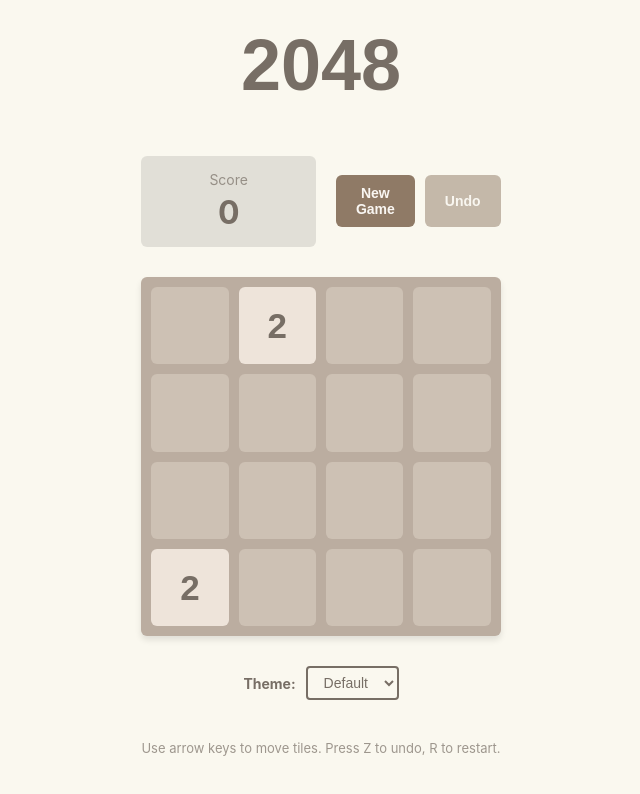
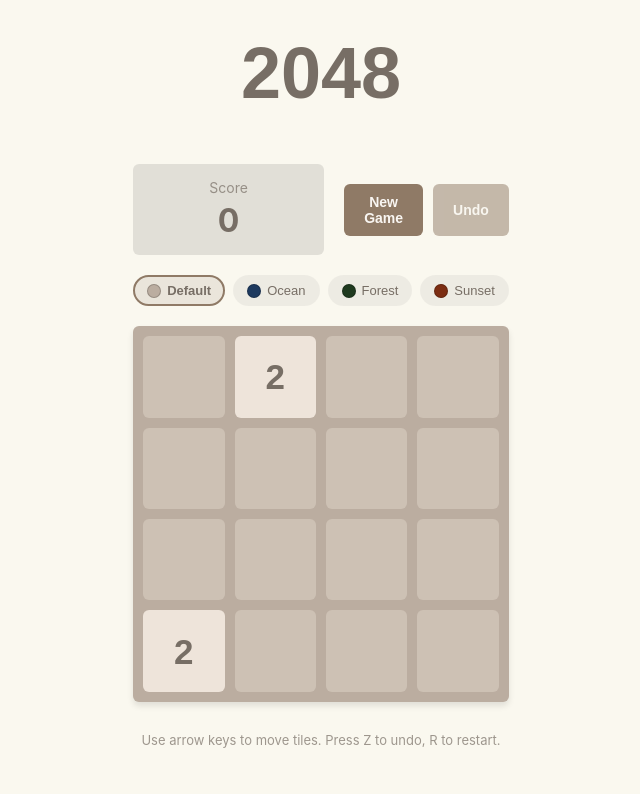
Before and after one commit to LucianoPilafis/2048game, a React (Vite) app: page / in a window 1280 px wide. Shown: the top 794 px of the page, without its empty margins (319-959 px from the left). Built offline with nearby package versions, Linux system fonts and the light colour scheme.

Commit message:
sdlc_implementor: feature: inline theme selector with color dots layout

```diff
--- a/src/components/Game.css
+++ b/src/components/Game.css
@@ -2,7 +2,7 @@
   display: flex;
   flex-direction: column;
   align-items: center;
-  gap: 30px;
+  gap: 20px;
   padding: 20px;
   max-width: 500px;
 }
--- a/src/components/Game.tsx
+++ b/src/components/Game.tsx
@@ -76,6 +76,8 @@
         </div>
       </div>
 
+      <PaletteSelector />
+
       <div className="board" style={boardStyle}>
         {gameState.board.map((row, i) =>
           row.map((value, j) => (
@@ -83,8 +85,6 @@
           )),
         )}
       </div>
-
-      <PaletteSelector />
 
       {gameState.won && !gameState.gameOver && (
         <div className="message message-won">
--- a/src/components/PaletteSelector.css
+++ b/src/components/PaletteSelector.css
@@ -1,32 +1,39 @@
 .palette-selector {
   display: flex;
-  align-items: center;
-  gap: 10px;
-  font-size: 14px;
-  color: #776e65;
+  flex-wrap: wrap;
+  gap: 8px;
+  justify-content: center;
+  width: 100%;
 }
 
-.palette-selector label {
+.palette-option {
+  display: inline-flex;
+  align-items: center;
+  gap: 6px;
+  padding: 6px 12px;
+  border-radius: 20px;
+  border: 2px solid transparent;
+  background: rgba(0, 0, 0, 0.05);
+  cursor: pointer;
+  font-size: 13px;
+  color: #776e65;
+  transition: all 0.2s;
+}
+
+.palette-option:hover {
+  background: rgba(0, 0, 0, 0.1);
+}
+
+.palette-option.active {
+  border-color: #8f7a66;
+  background: rgba(143, 122, 102, 0.15);
   font-weight: bold;
 }
 
-.palette-selector select {
-  padding: 6px 12px;
-  border: 2px solid #776e65;
-  border-radius: 4px;
-  background: #faf8ef;
-  color: #776e65;
-  font-size: 14px;
-  cursor: pointer;
-  transition: border-color 0.2s;
+.palette-dot {
+  width: 14px;
+  height: 14px;
+  border-radius: 50%;
+  border: 1px solid rgba(0, 0, 0, 0.2);
+  flex-shrink: 0;
 }
-
-.palette-selector select:hover {
-  border-color: #8f7a66;
-}
-
-.palette-selector select:focus {
-  outline: none;
-  border-color: #8f7a66;
-  box-shadow: 0 0 0 3px rgba(143, 122, 102, 0.1);
-}
--- a/src/components/PaletteSelector.tsx
+++ b/src/components/PaletteSelector.tsx
@@ -1,23 +1,27 @@
 import { useTheme } from '../themes/ThemeContext'
+import { palettes } from '../themes/palettes'
 import './PaletteSelector.css'
 
 export default function PaletteSelector() {
-  const { currentPalette, setPalette, availablePalettes } = useTheme()
+  const { currentPalette, setPalette } = useTheme()
 
   return (
     <div className="palette-selector">
-      <label htmlFor="palette-select">Theme:</label>
-      <select
-        id="palette-select"
-        value={currentPalette.name}
-        onChange={e => setPalette(e.target.value)}
-      >
-        {availablePalettes.map(name => (
-          <option key={name} value={name}>
-            {name.charAt(0).toUpperCase() + name.slice(1)}
-          </option>
-        ))}
-      </select>
+      {Object.entries(palettes).map(([key, palette]) => (
+        <button
+          key={key}
+          className={`palette-option${currentPalette.name === palette.name ? ' active' : ''}`}
+          onClick={() => setPalette(key)}
+        >
+          <span
+            className="palette-dot"
+            style={{ backgroundColor: palette.background }}
+          />
+          <span className="palette-name">
+            {palette.name}
+          </span>
+        </button>
+      ))}
     </div>
   )
 }
```
Also changed, not shown: 1 other file (tests, documents, lock files or other folders).
